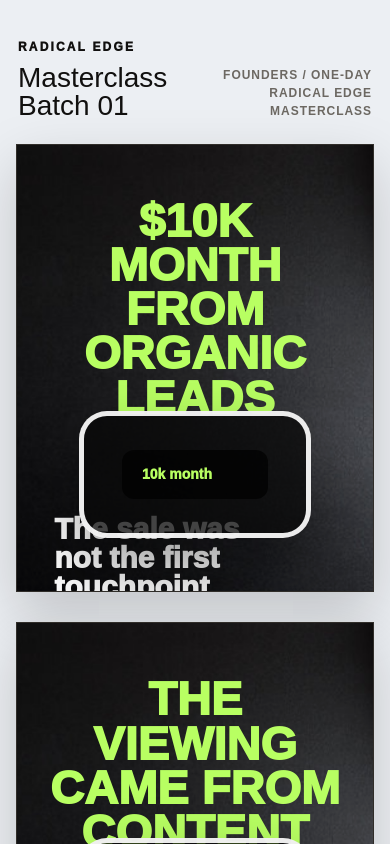
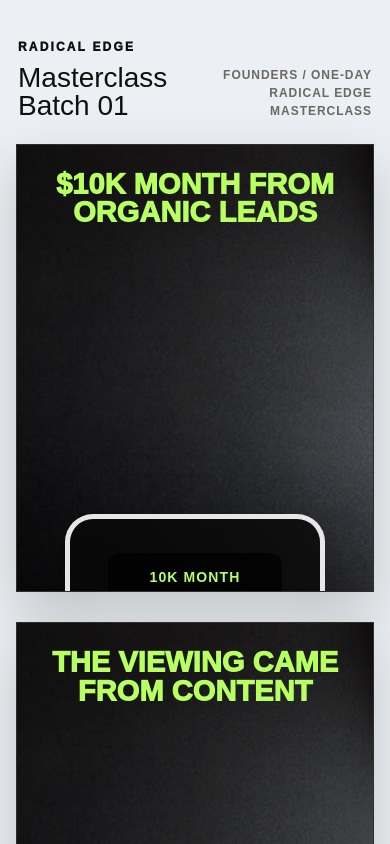
Before and after one commit to zix-b/radical-edge-static-ads-creator, a Next.js app: page /canva-preview in a window 390 px wide. Shown: the top 844 px of the page. Built offline with nearby package versions, Linux system fonts and the light colour scheme.

Commit message:
Match rendered cards to preview layout

```diff
--- a/app/canva-preview/page.tsx
+++ b/app/canva-preview/page.tsx
@@ -336,26 +336,25 @@ function CanvaPreviewContent() {
       </header>
 
       <section className="rendered-preview-grid" aria-label="Rendered Canva-ready proof cards">
-        {ads.map((ad) => {
+        {ads.map((ad, index) => {
           return (
-            <article className="rendered-card" data-document-role="page" data-label={ad.id} key={ad.id}>
-              <div className="rendered-noise" />
-              <h2>
+            <article className={`rendered-card rendered-design-card design-${(index % 5) + 1}`} data-document-role="page" data-label={ad.id} key={ad.id}>
+              <div className="mock-static-ad rendered-static-ad">
+                <div className="sample-noise" />
+                <h3>
                   <span>{ad.headline.highlight}</span>
                   {ad.headline.lineOne}
                   <em>{ad.headline.lineTwo}</em>
-              </h2>
-              <div className={`rendered-proof ${ad.treatment === "Screenshot proof" ? "conversion-shot" : "transcript-signal"}`}>
-                <strong>{ad.proofName}</strong>
+                </h3>
+                <div className={`proof-slot ${ad.treatment === "Screenshot proof" ? "conversion-shot" : "transcript-signal"}`}>
+                  <span className="proof-line">{ad.proofName}</span>
                 </div>
-              <div className="rendered-bottom">
+                <div className="sample-bottom">
                   <p>{ad.bottomLine}</p>
                   <i />
                   <strong>{params.promise}</strong>
                 </div>
-              <footer>
-                <span>{ad.cta} &gt;</span>
-              </footer>
+              </div>
             </article>
           );
         })}
--- a/app/globals.css
+++ b/app/globals.css
@@ -108,30 +108,17 @@ select:focus, textarea:focus, input:focus { box-shadow:0 0 0 3px var(--acid); }
 .rendered-preview-header p { margin:0; font-size:12px; font-weight:900; text-transform:uppercase; letter-spacing:.08em; color:#6c6862; text-align:right; }
 .rendered-preview-grid { display:grid; gap:30px; justify-content:center; }
 .rendered-card { width:1080px; height:1350px; position:relative; overflow:hidden; isolation:isolate; background:#111; color:white; padding:122px 86px 68px; display:grid; grid-template-rows:auto 1fr auto auto; border:1px solid #302d29; box-shadow:0 22px 54px rgba(0,0,0,.18); page-break-after:always; break-after:page; }
-.rendered-noise { position:absolute; inset:0; z-index:-2; background:#151515 url("/radical-edge-ad-background.png") center/cover no-repeat; }
-.rendered-noise::after { content:""; position:absolute; inset:0; background:rgba(0,0,0,.04); }
-.rendered-topline { display:flex; justify-content:space-between; align-items:start; color:#d8d4ca; font-size:22px; text-transform:uppercase; letter-spacing:.16em; font-weight:1000; }
-.rendered-topline b { color:#e7ff43; text-align:right; }
-.rendered-card h2 { max-width:940px; margin:0 auto 48px; font-size:86px; line-height:.94; letter-spacing:0; text-align:center; text-transform:uppercase; font-weight:1000; text-wrap:balance; }
-.rendered-card h2 span { display:block; color:#b8ff62; font-size:1.12em; }
-.rendered-card h2 em { display:block; color:#b8ff62; font-style:normal; }
-.rendered-proof { align-self:center; width:78%; min-height:210px; margin:0 auto; border:5px solid rgba(255,255,255,.92); border-radius:28px; background:rgba(8,8,8,.76); display:grid; gap:18px; padding:34px 38px; box-shadow:0 34px 68px rgba(0,0,0,.38); }
-.rendered-proof img { position:absolute; inset:18px; width:calc(100% - 36px); height:calc(100% - 36px); object-fit:contain; border-radius:18px; background:#050505; }
-.rendered-proof.conversion-shot { position:relative; overflow:hidden; }
-.rendered-proof.conversion-shot span, .rendered-proof.conversion-shot strong { position:relative; background:rgba(0,0,0,.72); }
-.rendered-proof.transcript-signal { border-style:dashed; }
-.rendered-proof span, .rendered-proof strong { display:block; border-radius:12px; background:rgba(255,255,255,.11); padding:17px 20px; font-size:28px; line-height:1.08; font-weight:1000; }
-.rendered-proof strong { color:#b8ff62; }
-.rendered-proof.transcript-signal { align-content:center; }
-.rendered-proof.transcript-signal strong { text-align:center; text-transform:uppercase; letter-spacing:.08em; }
-.rendered-bottom { align-self:end; max-width:78%; padding:0 0 26px 8px; }
-.rendered-bottom p { font-size:58px; line-height:.98; font-weight:1000; margin:0 0 28px; }
-.rendered-bottom p span { display:block; color:#b8ff62; }
-.rendered-bottom i { display:block; width:38%; height:5px; background:white; margin:0 0 28px; }
-.rendered-bottom strong { display:block; font-size:30px; line-height:1.08; font-weight:1000; max-width:78%; }
-.rendered-card footer { min-height:0; padding:0; background:transparent; color:white; display:flex; align-items:end; justify-content:flex-end; gap:28px; }
-.rendered-card footer b { font-size:30px; font-weight:1000; }
-.rendered-card footer span { background:#e7ff43; color:#11100f; padding:24px 34px; font-size:26px; font-weight:1000; }
+.rendered-design-card { padding:0; display:block; }
+.rendered-static-ad { width:100%; height:100%; aspect-ratio:auto; border:0; padding:76px 54px 54px; grid-template-rows:minmax(250px,auto) minmax(320px,1fr) auto; }
+.rendered-static-ad h3 { font-size:64px; max-width:100%; margin-bottom:18px; }
+.rendered-static-ad .proof-slot { width:82%; min-height:210px; border-width:5px; border-radius:28px; padding:34px 38px; box-shadow:0 34px 68px rgba(0,0,0,.38); }
+.rendered-static-ad .proof-line,
+.rendered-static-ad .proof-slot.transcript-signal .proof-line,
+.rendered-static-ad .proof-slot.conversion-shot .proof-line { border-radius:12px; padding:17px 20px; font-size:28px; line-height:1.08; }
+.rendered-static-ad .sample-bottom { max-width:82%; padding:0 0 4px 8px; }
+.rendered-static-ad .sample-bottom p { font-size:58px; margin-bottom:28px; }
+.rendered-static-ad .sample-bottom i { height:5px; margin-bottom:28px; }
+.rendered-static-ad .sample-bottom strong { font-size:30px; max-width:72%; }
 footer { background:var(--red); min-height:160px; padding:38px clamp(22px,5vw,80px); display:flex; align-items:end; justify-content:space-between; gap:30px; }
 footer span { font-size:88px; font-weight:1000; letter-spacing:0; line-height:.82; }
 footer p { max-width:520px; font-weight:800; line-height:1.35; }
@@ -151,11 +138,15 @@ footer p { max-width:520px; font-weight:800; line-height:1.35; }
 }
 @media (max-width:1180px) {
   .rendered-card { width:min(1080px,92vw); height:auto; aspect-ratio:4/5; padding:6.8vw 7.6vw 6vw; }
-  .rendered-card h2 { font-size:clamp(42px,7.4vw,86px); margin:7vw auto 4vw; }
-  .rendered-proof { min-height:18vw; }
-  .rendered-proof span, .rendered-proof strong { font-size:clamp(14px,2.4vw,28px); }
-  .rendered-bottom p { font-size:clamp(30px,5vw,58px); }
-  .rendered-bottom strong { font-size:clamp(16px,2.6vw,30px); }
+  .rendered-design-card { padding:0; }
+  .rendered-static-ad { padding:6.4vw 5vw 5vw; }
+  .rendered-static-ad h3 { font-size:clamp(26px,5.5vw,64px); }
+  .rendered-static-ad .proof-slot { min-height:18vw; }
+  .rendered-static-ad .proof-line,
+  .rendered-static-ad .proof-slot.transcript-signal .proof-line,
+  .rendered-static-ad .proof-slot.conversion-shot .proof-line { font-size:clamp(14px,2.4vw,28px); }
+  .rendered-static-ad .sample-bottom p { font-size:clamp(30px,5vw,58px); }
+  .rendered-static-ad .sample-bottom strong { font-size:clamp(16px,2.6vw,30px); }
 }
 @media print {
   body { background:white; }
--- a/scripts/check_ad_designs.mjs
+++ b/scripts/check_ad_designs.mjs
@@ -1,4 +1,5 @@
 import assert from "node:assert/strict";
+import { readFileSync } from "node:fs";
 import proofDatabase from "../content/proof-library.json" with { type: "json" };
 
 const angles = Array(20).fill("Proof / Result");
@@ -74,6 +75,16 @@ assert.ok(proofDatabase.conversionFiles.every((file) => file.summary && file.sta
 assert.ok(proofDatabase.conversionFiles.every((file) => file.adHeader && file.proofMeaning), "Every Conversion proof source needs extracted proof meaning and an ad header.");
 assert.ok(baselineAsset, "A design sample baseline is required.");
 
+const homePageSource = readFileSync(new URL("../app/page.tsx", import.meta.url), "utf8");
+const canvaPreviewSource = readFileSync(new URL("../app/canva-preview/page.tsx", import.meta.url), "utf8");
+
+assert.ok(homePageSource.includes("mock-static-ad"), "Homepage preview must render the static ad card.");
+assert.ok(homePageSource.includes("proof-slot"), "Homepage preview must render the proof slot.");
+assert.ok(canvaPreviewSource.includes("mock-static-ad rendered-static-ad"), "Canva preview must reuse the homepage static ad card markup.");
+assert.ok(canvaPreviewSource.includes("proof-slot"), "Canva preview must reuse the homepage proof slot markup.");
+assert.ok(!canvaPreviewSource.includes("rendered-proof"), "Canva preview should not use the old separate proof renderer.");
+assert.ok(!canvaPreviewSource.includes("rendered-bottom"), "Canva preview should not use the old separate bottom renderer.");
+
 const checks = angles.map((angle, index) => {
   const id = `RE-${String(index + 1).padStart(2, "0")}`;
   const source = index % 2 === 0 ? transcriptProofs[index % transcriptProofs.length] : conversionProofs[index % conversionProofs.length];
```
Lines whose indentation alone changed are shown as unchanged.
